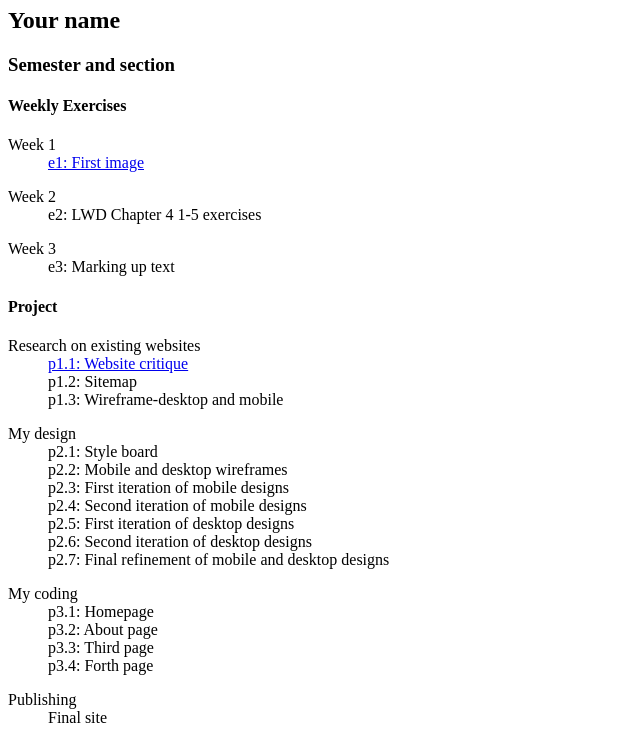
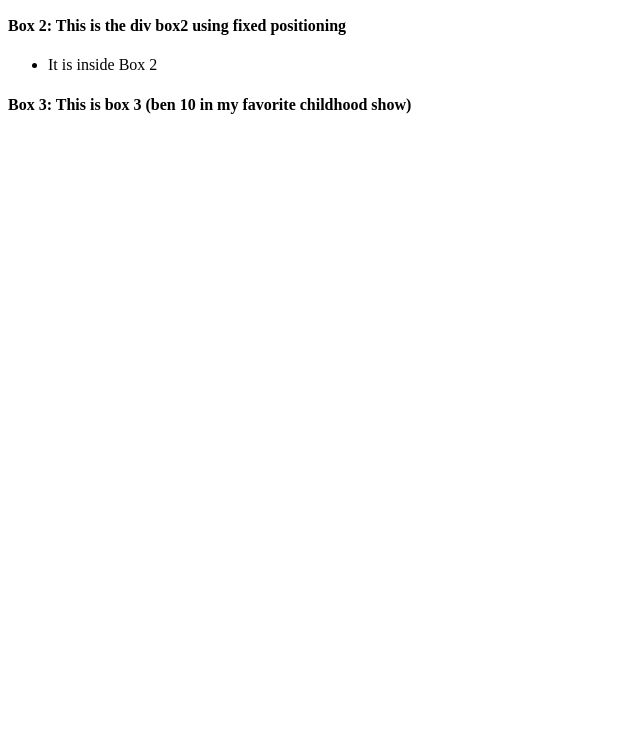
Before and after one commit to DCLOUD5829/avt217, a plain HTML site: page weekly/index.html in a window 1280 px wide. Shown: the part 73-816 px from the top of the page, without its empty margins (0-640 px from the left). Drawn offline with Linux system fonts and the light colour scheme.

Commit message:
Add files via upload

```diff
--- a/weekly/index.html
+++ b/weekly/index.html
@@ -1,73 +1,34 @@
 <!doctype html>
 <html>
 <head>
-<meta charset="UTF-8">
-<title>Shanshan's Coursepage</title>
+<meta charset="utf-8">
+<title>e6: CSS box and postion</title>
+	<link rel="stylesheet" href='css/week6.css'>
 </head>
 
 <body>
-<div id="wrapper">
-<h1>AVT 217 Introduction to Web Design</h1>
-<h2>Your name </h2>
-<h3>Semester and section</h3>
+	<div class="container">
+		<img src="img/Ben10.jpg">
+		<div class="box1">
 
-<div class="weekly">
-<h4>Weekly Exercises</h4>
-<dl>
-	<dt>Week 1</dt>
-    <dd><a href="week1/Ben10.jpg">e1: First image</a></dd>
-</dl>
+		<h3>Box 1: This is the div box1 using absolute positioning</h3>
+	</div>
 
-<dl>
-	<dt>Week 2</dt>
-    <dd>e2: LWD Chapter 4 1-5 exercises</dd>
-</dl>
+	<div class="box2">
+		<h4>Box 2: This is the div box2 using fixed positioning</h4>
+		<ul>
+	<div class="insidebox2">
+		<li>It is inside Box 2</li>
+		</ul>
 
-<dl>
-	<dt>Week 3</dt>
-	<dd>e3: Marking up text</dd>
-</dl>
+	 </div>
+
+	<div class="box3">
+	<h4>Box 3: This is box 3 (ben 10 in my favorite childhood show) </h4>
+
+		</div>
 
 
 
-</div><!-- weekly ends-->
-<div id="project">
-<h4>Project</h4>
-<dl>
-
-	<dt>Research on existing websites</dt>
-	<dd><a href="../process/site_critique.html">p1.1: Website critique </a></dd>
-    <dd>p1.2: Sitemap </dd>
-	<dd>p1.3: Wireframe-desktop and mobile </dd>
-</dl>
-<dl>
-
-	<dt>My design </dt>
-    <dd>p2.1: Style board </dd>
-    <dd>p2.2: Mobile and desktop wireframes</dd>
-    <dd>p2.3: First iteration of mobile designs</dd>
-	<dd>p2.4: Second iteration of mobile designs</dd>
-    <dd>p2.5: First iteration of desktop designs</dd>
-	<dd>p2.6: Second iteration of desktop designs</dd>
-	<dd>p2.7: Final refinement of mobile and desktop designs</dd>
-</dl>
-
-<dl>
-	<dt>My coding </dt>
-    <dd>p3.1: Homepage</dd>
-    <dd>p3.2: About page</dd>
-    <dd>p3.3: Third page</dd>
-	<dd>p3.4: Forth page</dd>
-
-</dl>
-
-<dl>
-	<dt>Publishing</dt>
-    <dd>Final site</dd>
-</dl>
-
-</div><!-- project ends-->
-</div><!-- wrapper ends-->
-
-</body>
+		 </body>
 </html>
```
